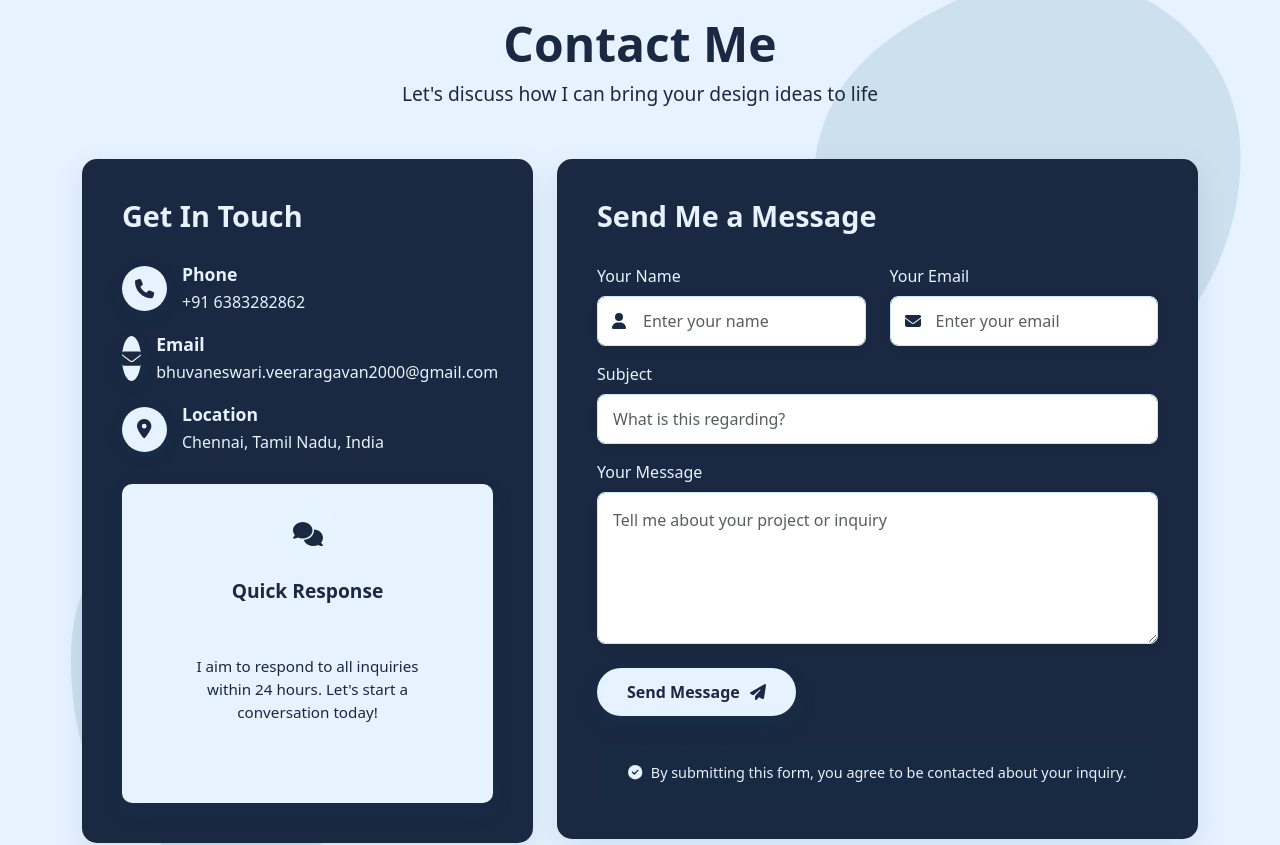
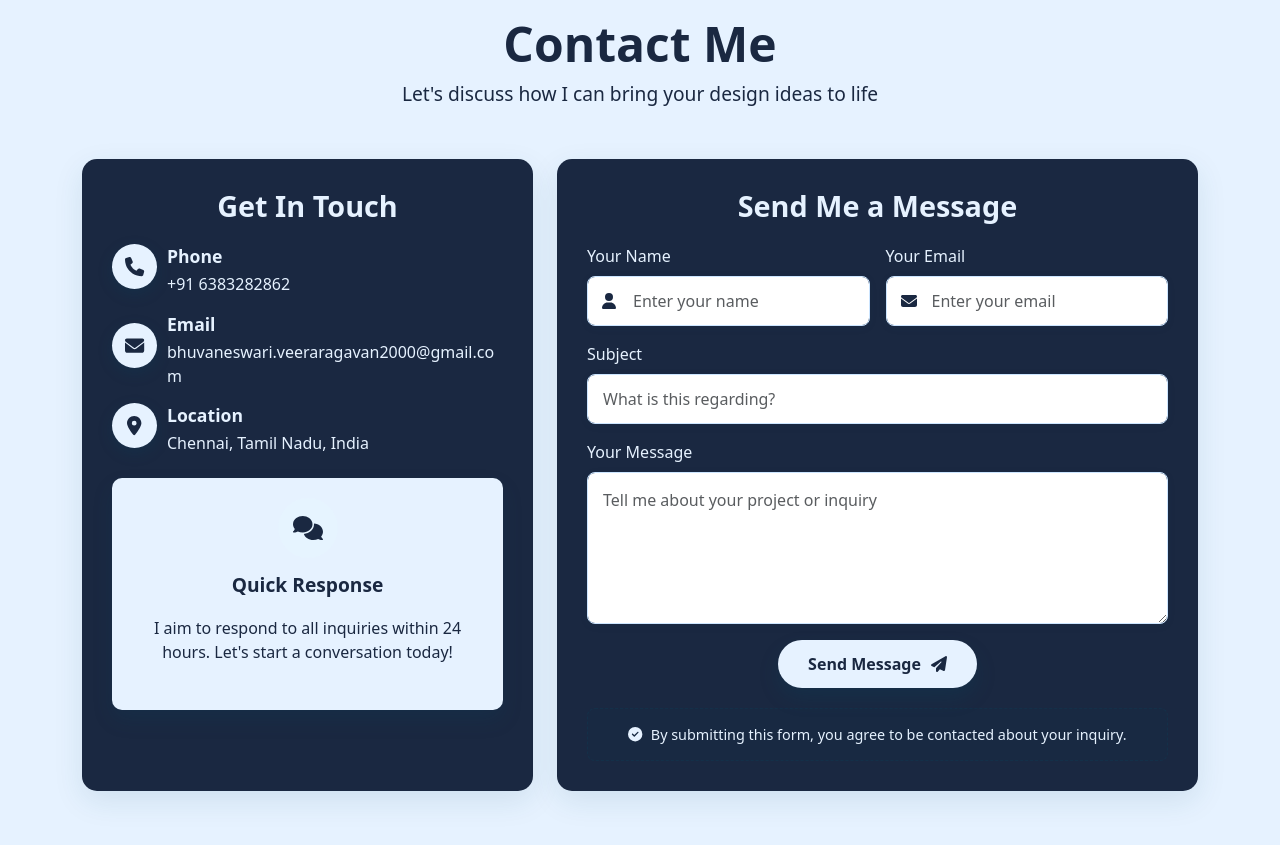
Before and after one commit to NoxiousTorpedo2230/bhuvi-freelance-designer-portfolio, a React (Create React App) app: page / in a window 1280 px wide. Shown: the part 3543-4388 px from the top of the page. Built offline with nearby package versions, Linux system fonts and the light colour scheme.

Commit message:
Contact.js

```diff
--- a/src/Components/Main/Contact.js
+++ b/src/Components/Main/Contact.js
@@ -14,7 +14,7 @@ const Contact = () => {
 
   const containerAnimation = {
     hidden: { opacity: 0 },
-    visible: { opacity: 1, tansition: { staggerChildren: 0.2 } },
+    visible: { opacity: 1, transition: { staggerChildren: 0.2 } },
   };
 
   const [formData, setFormData] = useState({
@@ -54,46 +54,75 @@ const Contact = () => {
     <ObserverWrapper animation={fadeInAnimation}>
       <div
         id="contact"
-        style={{ backgroundColor: "#E6F2FF", color: "#1A2841", minHeight: "100vh", padding: "70px 0", position: "relative", overflow: "hidden",}}>
+        style={{
+          backgroundColor: "#E6F2FF",
+          color: "#1A2841",
+          minHeight: "100vh",
+          padding: "70px 15px",
+          position: "relative",
+          overflow: "hidden",
+        }}>
 
-        <div style={{ position: "absolute", top: 0, right: 0, opacity: 0.1, zIndex: 0,}}>
-          <svg width="500" height="500" viewBox="0 0 200 200">
-            <path fill="#004d66" d="M48.8,-76.8C62.9,-68.7,74.3,-55.5,79.9,-40.4C85.5,-25.4,85.2,-8.5,81.8,7.2C78.3,22.9,71.6,37.5,61.9,50.1C52.1,62.8,39.3,73.5,24.4,78.8C9.6,84.1,-7.2,83.9,-22.4,78.8C-37.5,73.7,-51,63.6,-62.3,51C-73.6,38.4,-82.8,23.3,-85.6,6.7C-88.5,-9.8,-85,-27.9,-75.9,-42C-66.9,-56.1,-52.2,-66.2,-37.5,-73.9C-22.7,-81.5,-7.9,-86.8,6.7,-87.1C21.3,-87.3,34.7,-84.9,48.8,-76.8Z" transform="translate(100 100)"/>
-          </svg>
-        </div>
-
-        <div style={{ position: "absolute", bottom: 0, left: 0, opacity: 0.1, zIndex: 0,}}>
-          <svg width="500" height="500" viewBox="0 0 200 200">
-            <path fill="#004d66" d="M41.3,-68.1C53.9,-61.5,64.7,-50.9,71.6,-37.7C78.5,-24.4,81.4,-8.6,78.3,5.8C75.1,20.2,65.8,33.3,54.8,44C43.8,54.7,31,63.1,16.9,67.2C2.8,71.4,-12.5,71.3,-26,66.9C-39.5,62.5,-51.3,53.8,-58.9,42C-66.6,30.1,-70.1,15.1,-71.3,-0.7C-72.4,-16.5,-71.2,-33,-63.2,-44.6C-55.3,-56.2,-40.6,-62.7,-26.7,-68.6C-12.8,-74.5,0.2,-79.7,13.3,-77.5C26.5,-75.3,39.8,-65.7,41.3,-68.1Z" transform="translate(100 100)"/>
-          </svg>
-        </div>
-
-        <Container style={{ position: "relative", zIndex: 1 }}>
+        <Container fluid="md">
           <motion.div variants={fadeInAnimation} style={{ textAlign: "center", marginBottom: "50px" }}>
-            <h1 style={{ fontSize: "3rem", fontWeight: "bold", color: "#1A2841" }}>
+            <h1 style={{
+              fontSize: "3rem", // Keep original large screen font size
+              fontWeight: "bold",
+              color: "#1A2841",
+            }}>
               Contact Me
             </h1>
 
-            <p style={{ fontSize: "1.2rem", maxWidth: "800px", margin: "0 auto", color: "#1A2841",}}>
+            <p style={{
+              fontSize: "1.2rem", // Keep original large screen font size
+              maxWidth: "800px",
+              margin: "0 auto",
+              color: "#1A2841",
+              padding: "0 15px"
+            }}>
               Let's discuss how I can bring your design ideas to life
             </p>
           </motion.div>
 
-          <Row className="justify-content-center">
-            <Col lg={5} md={12} sm={12} className="mb-4">
-              <motion.div variants={containerAnimation} whileHover={{ transform: "translateY(-5px)" }} style={{backgroundColor: "#1A2841", borderRadius: "15px", padding: "40px", height: "100%", boxShadow: "0 10px 30px rgba(0, 77, 102, 0.1)", transition:"transform 0.3s ease",}}>
+          <Row className="g-4">
+            <Col xs={12} md={5}>
+              <motion.div
+                variants={containerAnimation}
+                style={{
+                  backgroundColor: "#1A2841",
+                  borderRadius: "15px",
+                  padding: "30px",
+                  height: "100%",
+                  boxShadow: "0 10px 30px rgba(0, 77, 102, 0.1)"
+                }}
+              >
                 <motion.div variants={fadeInAnimation}>
-                  <h2 style={{ fontSize: "1.8rem", fontWeight: "600", color: "#E6F2FF", marginBottom: "30px", }}>
+                  <h2 style={{
+                    fontSize: "1.8rem", // Keep original large screen font size
+                    fontWeight: "600",
+                    color: "#E6F2FF",
+                    marginBottom: "20px",
+                    textAlign: "center"
+                  }}>
                     Get In Touch
                   </h2>
 
-                  <div style={{ marginBottom: "30px" }}>
+                  <div style={{ marginBottom: "20px" }}>
                     {[
                       { icon: faPhone, title: "Phone", text: "+91 6383282862" },
-                      { icon: faEnvelope, title: "Email", text: "bhuvaneswari.veeraragavan2000@gmail.com",},
-                      { icon: faMapMarkerAlt, title: "Location", text: "Chennai, Tamil Nadu, India",},
+                      { icon: faEnvelope, title: "Email", text: "bhuvaneswari.veeraragavan2000@gmail.com" },
+                      { icon: faMapMarkerAlt, title: "Location", text: "Chennai, Tamil Nadu, India" },
                     ].map((item, index) => (
-                      <motion.div key={index} whileHover={{ x: 5 }} style={{ display: "flex", alignItems: "center", marginBottom: "20px", transition: "transform 0.3s ease",}}>
+                      <motion.div
+                        key={index}
+                        whileHover={{ x: 5 }}
+                        style={{
+                          display: "flex",
+                          alignItems: "center",
+                          marginBottom: "15px",
+                          flexWrap: "wrap"
+                        }}
+                      >
                         <div
                           style={{
                             backgroundColor: "#E6F2FF",
@@ -104,14 +133,15 @@ const Contact = () => {
                             display: "flex",
                             alignItems: "center",
                             justifyContent: "center",
-                            marginRight: "15px",
+                            marginRight: "10px",
+                            marginBottom: "10px",
                             fontSize: "1.2rem",
                             boxShadow: "0 5px 15px rgba(0, 77, 102, 0.2)",
                           }}
                         >
                           <FontAwesomeIcon icon={item.icon} />
                         </div>
-                        <div>
+                        <div style={{ flex: 1, minWidth: "200px" }}>
                           <h4
                             style={{
                               fontSize: "1.1rem",
@@ -122,7 +152,13 @@ const Contact = () => {
                           >
                             {item.title}
                           </h4>
-                          <p style={{ margin: "5px 0 0 0", color: "#E6F2FF" }}>
+                          <p
+                            style={{
+                              margin: "5px 0 0 0",
+                              color: "#E6F2FF",
+                              wordBreak: "break-word"
+                            }}
+                          >
                             {item.text}
                           </p>
                         </div>
@@ -130,19 +166,17 @@ const Contact = () => {
                     ))}
                   </div>
                 </motion.div>
+
                 <motion.div
                   variants={fadeInAnimation}
-                  whileHover={{ transform: "translateY(-5px)" }}
                   style={{
-                    marginTop: "0px",
-                    background:
-                      "#E6F2FF",
+                    marginTop: "20px",
+                    background: "#E6F2FF",
                     borderRadius: "10px",
                     padding: "20px",
                     color: "#1A2841",
                     textAlign: "center",
                     boxShadow: "0 10px 20px rgba(0, 77, 102, 0.15)",
-                    transition: "transform 0.3s ease",
                   }}
                 >
                   <div
@@ -169,24 +203,24 @@ const Contact = () => {
                   >
                     Quick Response
                   </h3>
-                  <p style={{ fontSize: "0.95rem", padding:'43px' }}>
-                    I aim to respond to all inquiries within 24 hours. Let's
-                    start a conversation today!
+                  <p style={{
+                    padding: "10px",
+                    lineHeight: "1.5"
+                  }}>
+                    I aim to respond to all inquiries within 24 hours. Let's start a conversation today!
                   </p>
                 </motion.div>
               </motion.div>
             </Col>
 
-            <Col lg={7} md={12} sm={12}>
+            <Col xs={12} md={7}>
               <motion.div
                 variants={containerAnimation}
-                whileHover={{ transform: "translateY(-5px)" }}
                 style={{
                   backgroundColor: "#1A2841",
                   borderRadius: "15px",
-                  padding: "40px",
+                  padding: "30px",
                   boxShadow: "0 10px 30px rgba(0, 77, 102, 0.1)",
-                  transition: "transform 0.3s ease",
                 }}
               >
                 <motion.div variants={fadeInAnimation}>
@@ -195,15 +229,16 @@ const Contact = () => {
                       fontSize: "1.8rem",
                       fontWeight: "600",
                       color: "#E6F2FF",
-                      marginBottom: "30px",
+                      marginBottom: "20px",
+                      textAlign: "center"
                     }}
                   >
                     Send Me a Message
                   </h2>
 
                   <Form onSubmit={handleSubmit}>
-                    <Row>
-                      <Col md={6} className="mb-3">
+                    <Row className="g-3">
+                      <Col xs={12} sm={6}>
                         <Form.Group>
                           <Form.Label
                             style={{ color: "#E6F2FF", fontWeight: "500" }}
@@ -240,7 +275,7 @@ const Contact = () => {
                         </Form.Group>
                       </Col>
 
-                      <Col md={6} className="mb-3">
+                      <Col xs={12} sm={6}>
                         <Form.Group>
                           <Form.Label
                             style={{ color: "#E6F2FF", fontWeight: "500" }}
@@ -276,8 +311,8 @@ const Contact = () => {
                           </div>
                         </Form.Group>
                       </Col>
-                    </Row>
 
+                      <Col xs={12}>
                         <Form.Group className="mb-3">
                           <Form.Label
                             style={{ color: "#E6F2FF", fontWeight: "500" }}
@@ -301,7 +336,7 @@ const Contact = () => {
                           />
                         </Form.Group>
 
-                    <Form.Group className="mb-4">
+                        <Form.Group className="mb-3">
                           <Form.Label
                             style={{ color: "#E6F2FF", fontWeight: "500" }}
                           >
@@ -325,15 +360,16 @@ const Contact = () => {
                           />
                         </Form.Group>
 
+                        <div className="text-center">
                           <motion.div
                             whileHover={{ scale: 1.05 }}
                             whileTap={{ scale: 0.95 }}
+                            style={{ display: "inline-block" }}
                           >
                             <Button
                               type="submit"
                               style={{
-                          background:
-                            "#E6F2FF",
+                                background: "#E6F2FF",
                                 border: "none",
                                 padding: "12px 30px",
                                 borderRadius: "50px",
@@ -349,13 +385,16 @@ const Contact = () => {
                               <FontAwesomeIcon style={{color:"#1A2841"}} icon={faPaperPlane} />
                             </Button>
                           </motion.div>
+                        </div>
+                      </Col>
+                    </Row>
                   </Form>
                 </motion.div>
 
                 <motion.div
                   variants={fadeInAnimation}
                   style={{
-                    marginTop: "30px",
+                    marginTop: "20px",
                     padding: "15px",
                     borderRadius: "8px",
                     backgroundColor: "rgba(0, 77, 102, 0.05)",
@@ -364,10 +403,12 @@ const Contact = () => {
                     color: "#E6F2FF",
                   }}
                 >
-                  <p style={{ margin: 0, fontSize: "0.9rem" }}>
+                  <p style={{
+                    margin: 0,
+                    fontSize: "0.9rem"
+                  }}>
                     <FontAwesomeIcon icon={faCheckCircle} className="me-2" />
-                    By submitting this form, you agree to be contacted about
-                    your inquiry.
+                    By submitting this form, you agree to be contacted about your inquiry.
                   </p>
                 </motion.div>
               </motion.div>
```
Lines whose indentation alone changed are shown as unchanged.
